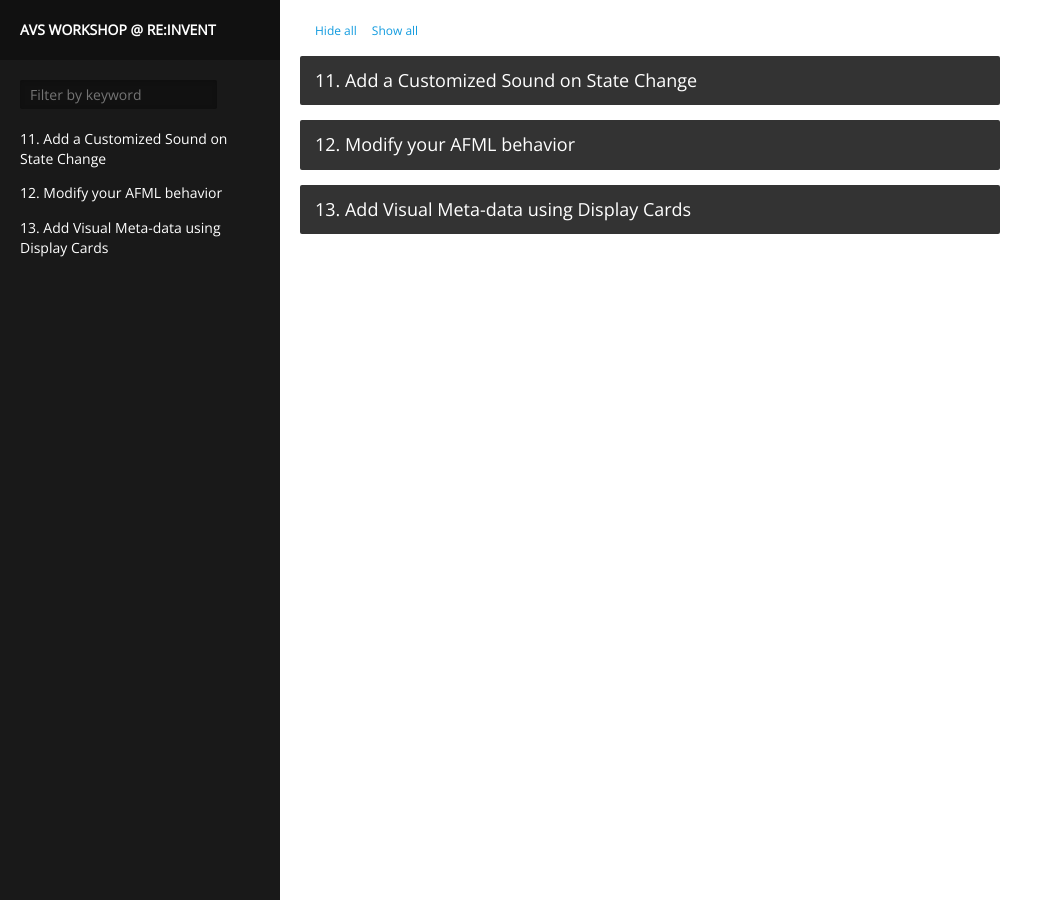
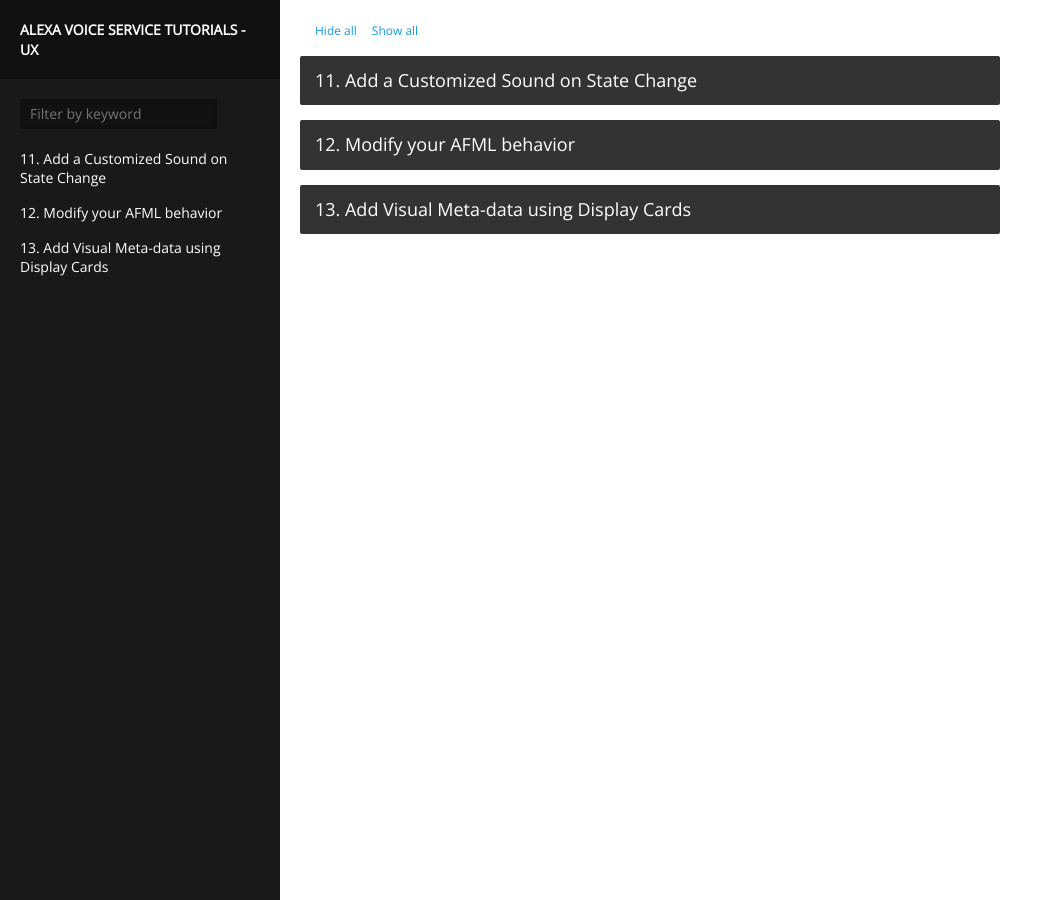
Before and after one commit to AlexaVoiceService/UX, a Jekyll site: the page built from index.html, in a window 1280 px wide. Shown: the whole page, without its empty margins (0-1043 px from the left). Built offline with Jekyll 4.4.1, drawn with Linux system fonts in a browser that asks for light colours.

Commit message:
Update _config.yml

```diff
--- a/_config.yml
+++ b/_config.yml
@@ -3,4 +3,4 @@ exclude: ['README.markdown']
 permalink: ':title'
 highlighter: 'pygments'
 safe: false
-title: 'AVS Workshop @ Re:Invent'
+title: 'Alexa Voice Service Tutorials - UX'
```
